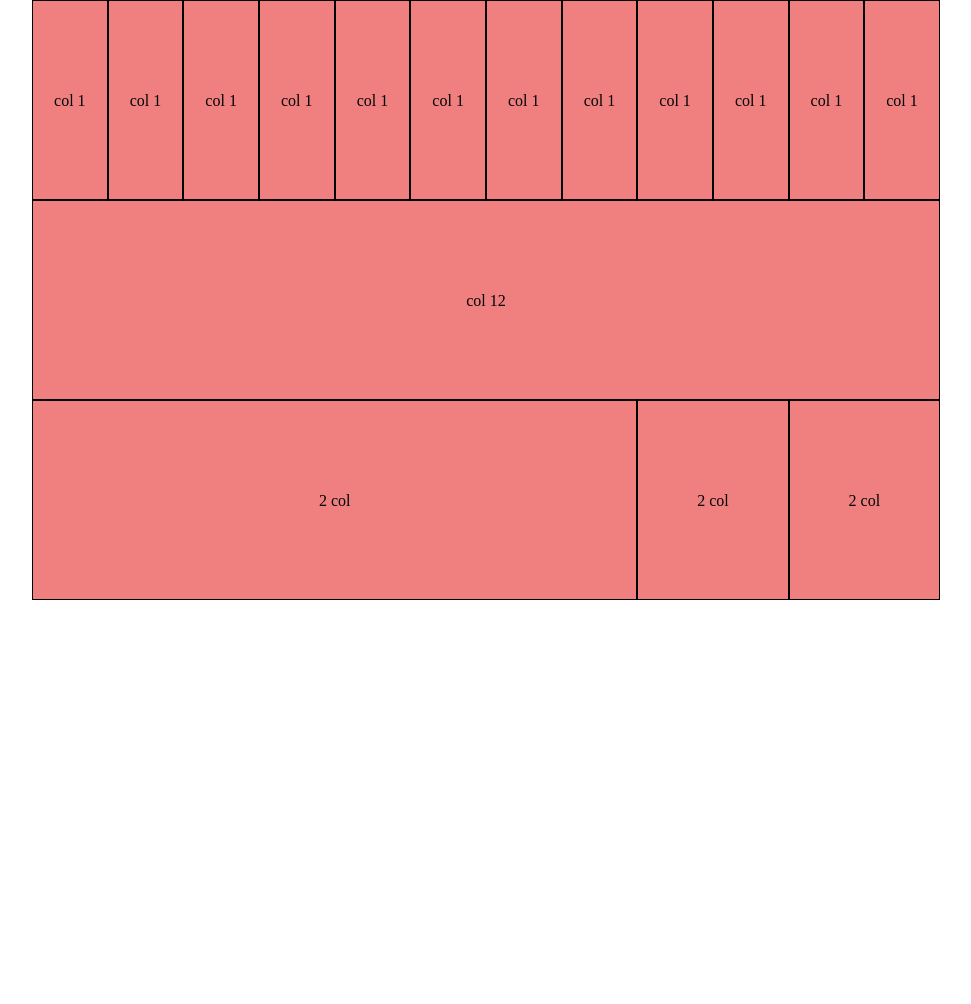
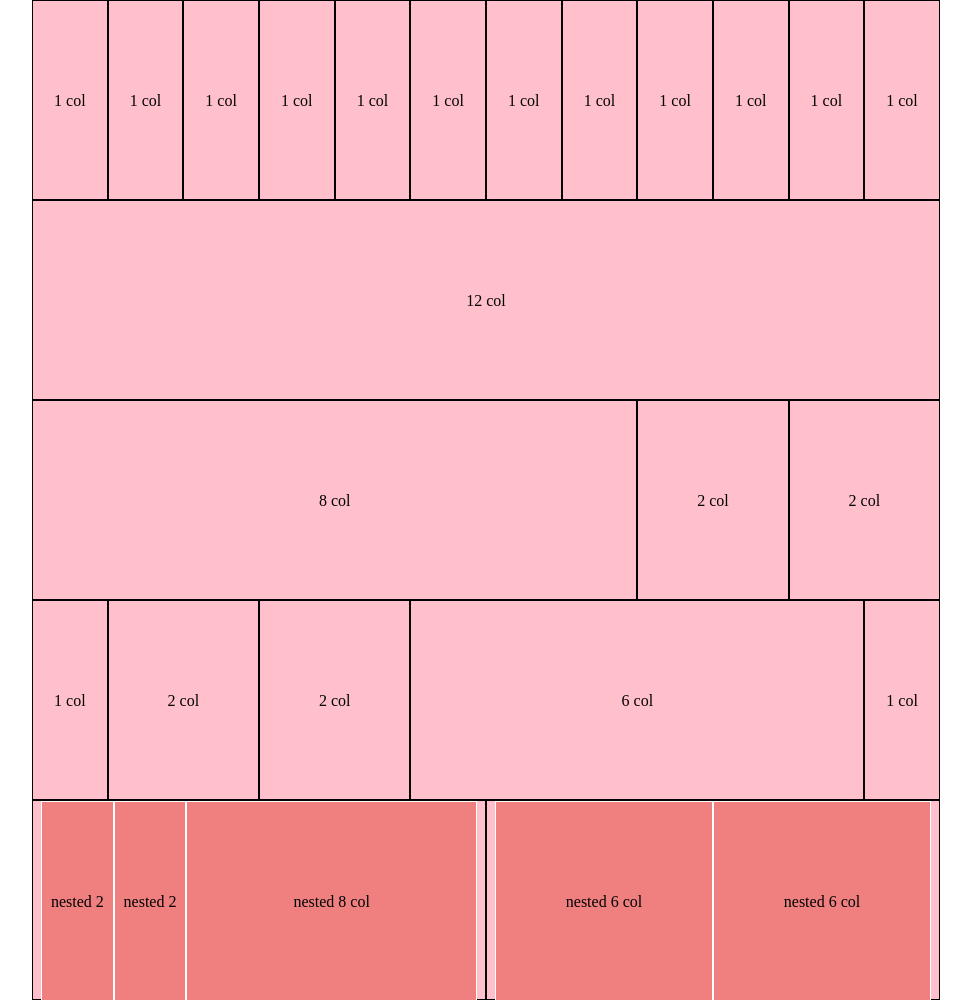
Before and after one commit to AndreaZenz/html-css-12bool, a plain HTML site: page index.html in a window 1280 px wide. Shown: the top 1004 px of the page, without its empty margins (154-1125 px from the left). Before the commit the page ends 800 px from the top, so only its background shows below. Drawn offline with Linux system fonts and the light colour scheme.

Commit message:
adding rows and columns

```diff
--- a/css/style.css
+++ b/css/style.css
@@ -6,8 +6,13 @@
 
 [class*="col-"]{
     height: 200px;
-    background-color: lightcoral;
+    background-color: #ffc0cb;
     border: 1px solid;
     text-align: center;
     line-height: 200px;
 }
+
+.nested{
+    background-color: #f07f80;
+    border: 1px solid white;
+}
--- a/index.html
+++ b/index.html
@@ -11,27 +11,47 @@
 <body>
     <div class="container">
         <div class="row">
-            <div class="col-1">col 1</div>
-            <div class="col-1">col 1</div>
-            <div class="col-1">col 1</div>
-            <div class="col-1">col 1</div>
-            <div class="col-1">col 1</div>
-            <div class="col-1">col 1</div>
-            <div class="col-1">col 1</div>
-            <div class="col-1">col 1</div>
-            <div class="col-1">col 1</div>
-            <div class="col-1">col 1</div>
-            <div class="col-1">col 1</div>
-            <div class="col-1">col 1</div>
+            <div class="col-1">1 col </div>
+            <div class="col-1">1 col </div>
+            <div class="col-1">1 col </div>
+            <div class="col-1">1 col </div>
+            <div class="col-1">1 col </div>
+            <div class="col-1">1 col </div>
+            <div class="col-1">1 col </div>
+            <div class="col-1">1 col </div>
+            <div class="col-1">1 col </div>
+            <div class="col-1">1 col </div>
+            <div class="col-1">1 col </div>
+            <div class="col-1">1 col </div>
         </div>
         <div class="row">
-            <div class="col-12">col 12</div>
+            <div class="col-12">12 col</div>
         </div>
         <div class="row">
-            <div class="col-8">2 col</div>
+            <div class="col-8">8 col</div>
             <div class="col-2">2 col</div>
             <div class="col-2">2 col</div>
         </div>
+        <div class="row">
+            <div class="col-1">1 col</div>
+            <div class="col-2">2 col</div>
+            <div class="col-2">2 col</div>
+            <div class="col-6">6 col</div>
+            <div class="col-1">1 col</div>
+        </div>
+        <div class="row">
+            <div class="col-6">
+               <div class="col-2 nested">nested 2 col</div>
+               <div class="col-2 nested">nested 2 col</div>
+               <div class="col-8 nested">nested 8 col</div>
+            </div>
+            <div class="col-6">
+                <div class="col-6 nested">nested 6 col</div>
+                <div class="col-6 nested">nested 6 col</div>
+            </div>
+        </div>
+
+
     </div>
 
 </body>
```
